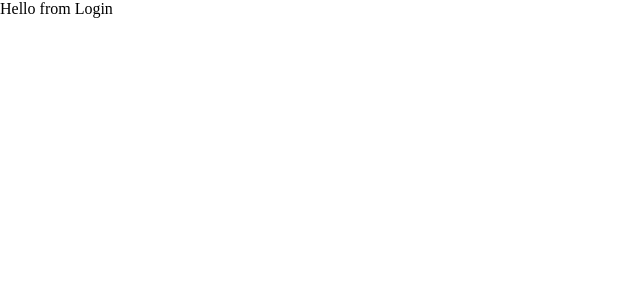
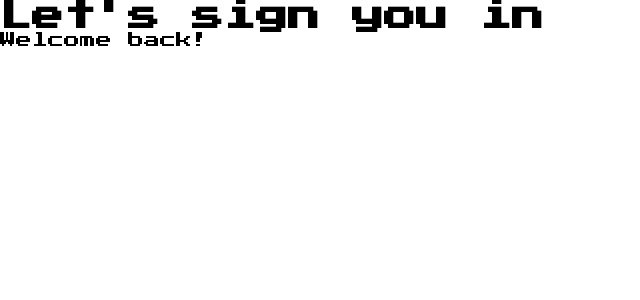
Before and after one commit to guilehm/friendly-potato, a React (Create React App) app in the folder animated/: page /login in a window 1280 px wide. Shown: the top 300 px of the page, without its empty margins (0-640 px from the left). Built offline with nearby package versions, Linux system fonts and the light colour scheme; no server answers.

Commit message:
improve login component and styles

```diff
--- a/animated/src/templates/Login/Login.styles.ts
+++ b/animated/src/templates/Login/Login.styles.ts
@@ -1,3 +1,15 @@
 import styled from 'styled-components'
 
-export const Container = styled.div``
+export const Container = styled.div`
+  width: 100vw;
+  height: 100vh;
+`
+
+export const Title = styled.h1`
+  font-family: 'Press Start 2P', cursive;
+`
+
+export const Paragraph = styled.p`
+  font-family: 'Press Start 2P', cursive;
+
+`
--- a/animated/src/templates/Login/Login.tsx
+++ b/animated/src/templates/Login/Login.tsx
@@ -1,5 +1,10 @@
+import * as S from './Login.styles'
+
 const Login = (): JSX.Element => (
-  <div>Hello from Login</div>
+  <S.Container>
+    <S.Title>{'Let\'s sign you in'}</S.Title>
+    <S.Paragraph>Welcome back!</S.Paragraph>
+  </S.Container>
 )
 
 
```
